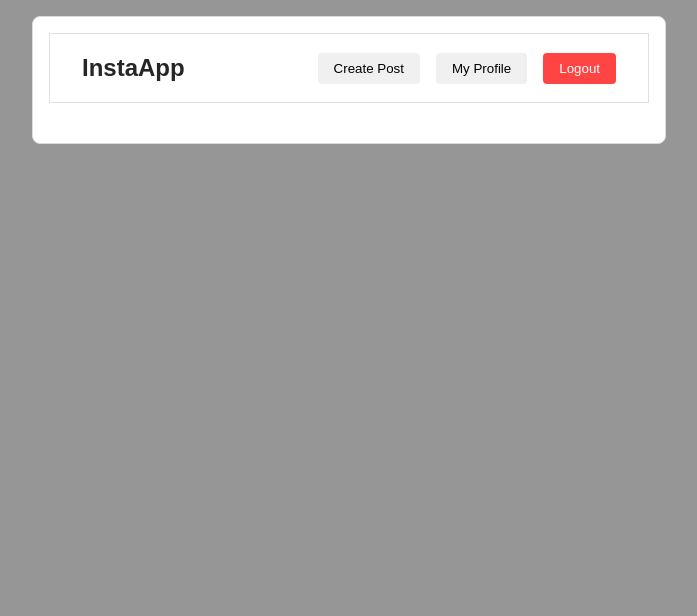
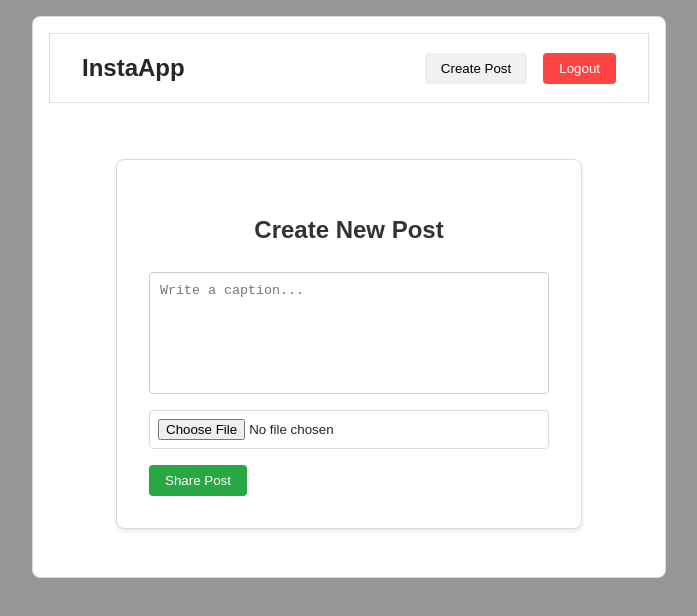
Before and after one commit to anasark/instsaApp-fe, a Vue app: page /posts/create in a window 1280 px wide. Shown: the top 616 px of the page, without its empty margins (291-988 px from the left). Built offline with nearby package versions, Linux system fonts and the light colour scheme; sample sign-in values are in the browser's storage.

Commit message:
create post

```diff
--- a/src/assets/style.css
+++ b/src/assets/style.css
@@ -80,19 +80,6 @@ body {
   background-color: #cc0000;
 }
 
-/* Responsive Styles */
-@media (max-width: 768px) {
-  .navbar {
-    flex-direction: column;
-    align-items: flex-start;
-  }
-
-  .nav-links {
-    flex-direction: column;
-    align-items: flex-start;
-  }
-}
-
 /* Post Card */
 .post-card {
   background-color: var(--color-background-soft);
@@ -119,7 +106,7 @@ body {
   margin-top: 0.5rem;
 }
 
-/* Login / Register */
+/* Login / Register / Post Create */
 .auth-container {
   max-width: 400px;
   margin: 2rem auto;
@@ -195,6 +182,28 @@ body {
   text-align: center;
 }
 
+.textarea {
+  width: 100%;
+  height: 100px;
+  padding: 10px;
+  border: 1px solid #ccc;
+  border-radius: 4px;
+  resize: none;
+}
+
+.file-input {
+  width: 100%;
+}
+
+.button-post {
+  background-color: #28a745;
+  color: #ffffff;
+}
+
+.button-post:disabled {
+  background-color: #ccc;
+}
+
 /* Comment Form Styles */
 .button-comment {
   background-color: #3897f0;
--- a/src/components/NavBar.vue
+++ b/src/components/NavBar.vue
@@ -40,7 +40,7 @@ const handleLogout = async () => {
       </router-link>
 
       <router-link
-        v-if="userId"
+        v-if="userId && false"
         :to="`/users/${userId}`"
         class="nav-link"
       >
--- a/src/components/PostCard.vue
+++ b/src/components/PostCard.vue
@@ -60,7 +60,7 @@ const addComment = (comment) => {
     </div>
 
     <p class="post-caption">
-      <strong>{{ post.user.name }}</strong> . {{ post.caption }}
+      <strong>{{ post.user?.name }}</strong> . {{ post.caption }}
     </p>
 
     <div v-if="showComments" class="comments-section">
--- a/src/router/index.js
+++ b/src/router/index.js
@@ -2,12 +2,14 @@ import { createRouter, createWebHistory } from 'vue-router'
 import HomeView from '@/views/HomeView.vue'
 import LoginView from '@/views/LoginView.vue'
 import RegisterView from '@/views/RegisterView.vue'
+import PostCreateView from '@/views/PostCreateView.vue'
 import { useAuthStore } from '@/stores/auth'
 
 const routes = [
   { path: '/', component: HomeView },
   { path: '/login', component: LoginView },
   { path: '/register', component: RegisterView },
+  { path: '/posts/create', component: PostCreateView, meta: { requiresAuth: true } },
 ]
 
 const router = createRouter({
--- /dev/null
+++ b/src/views/PostCreateView.vue
@@ -0,0 +1,64 @@
+<script setup>
+import { ref } from "vue";
+import { useRouter } from "vue-router";
+import { usePostsStore } from "@/stores/posts";
+
+const router = useRouter();
+const postsStore = usePostsStore();
+const caption = ref("");
+const image = ref(null);
+const isLoading = ref(false);
+
+const handleImageChange = (e) => {
+  image.value = e.target.files[0];
+};
+
+const submitPost = async () => {
+  if (!caption.value || !image.value) return;
+
+  isLoading.value = true;
+
+  try {
+    const formData = new FormData();
+    formData.append("caption", caption.value);
+    formData.append("image", image.value);
+
+    await postsStore.createPost(formData);
+    router.push("/");
+  } finally {
+    isLoading.value = false;
+  }
+};
+</script>
+
+<template>
+  <div class="auth-container">
+    <h2>Create New Post</h2>
+    <form @submit.prevent="submitPost">
+      <div class="form-group">
+        <textarea
+          v-model="caption"
+          placeholder="Write a caption..."
+          required
+          class="textarea"
+        ></textarea>
+      </div>
+      <div class="form-group">
+        <input
+          type="file"
+          accept="image/*"
+          @change="handleImageChange"
+          required
+          class="file-input"
+        />
+      </div>
+      <button type="submit" :disabled="isLoading" class="button button-post">
+        {{ isLoading ? "Posting..." : "Share Post" }}
+      </button>
+    </form>
+  </div>
+</template>
+
+<style scoped>
+
+</style>
```
